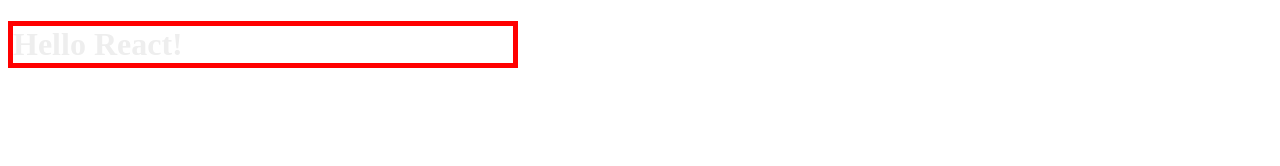
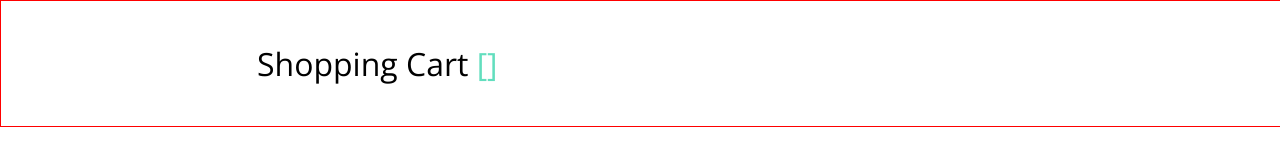
Before and after one commit to msmith9393/Ice-Cream-Cart, a React app: page / in a window 1280 px wide. Built offline with nearby package versions, Linux system fonts and the light colour scheme.

Commit message:
(feat) Add header for shopping cart

```diff
--- a/client/index.js
+++ b/client/index.js
@@ -1,9 +1,8 @@
 import React from 'react';
 import { render } from 'react-dom';
 import App from '../components/app.js';
-require('./../stylesheets/main.scss');
 
 render(
-  <App className="container" />,
+  <App />,
   document.getElementById('main-app')
 );
--- a/components/app.js
+++ b/components/app.js
@@ -1,12 +1,12 @@
-import React, { Component } from 'react'
-require('./../stylesheets/main.scss');
+import React, { Component } from 'react';
+import Header from './header.js';
 
 class App extends Component {
 
   render() {
     return (
       <div>
-        <h1 className="container">Hello React!</h1>
+        <Header />
       </div>
     )
   }
--- /dev/null
+++ b/components/header.js
@@ -0,0 +1,21 @@
+import React, { Component } from 'react';
+require('./../stylesheets/main.css');
+
+class Header extends Component {
+
+  render() {
+    return (
+      <div className="sc-header-container">
+        <div className="sc-title-container">
+          <h2 className="sc-title">Shopping Cart <span className="sc-bracket1">[</span>
+              <a href="#0">ice cream</a>
+            <span className="sc-bracket2">]</span>
+          </h2>
+        </div>
+      </div>
+    )
+  }
+
+}
+
+export default Header;
--- a/stylesheets/base/_all.scss
+++ b/stylesheets/base/_all.scss
@@ -1 +1,3 @@
 @import 'color';
+@import 'font';
+@import 'reset';
--- a/stylesheets/base/_color.scss
+++ b/stylesheets/base/_color.scss
@@ -1 +1,2 @@
 $color-grey: #EEE;
+$teal: #62DEBE;
--- /dev/null
+++ b/stylesheets/base/_font.scss
@@ -0,0 +1,2 @@
+@import url(https://fonts.googleapis.com/css?family=Open+Sans:400,300,700);
+$font-family: 'Open Sans', 'Arial', sans-serif;
--- /dev/null
+++ b/stylesheets/base/_reset.scss
@@ -0,0 +1,43 @@
+html, body, div, span, applet, object, iframe,
+h1, h2, h3, h4, h5, h6, p, blockquote, pre,
+a, abbr, acronym, address, big, cite, code,
+del, dfn, em, img, ins, kbd, q, s, samp,
+small, strike, strong, sub, sup, tt, var,
+b, u, i, center,
+dl, dt, dd, ol, ul, li,
+fieldset, form, label, legend,
+table, caption, tbody, tfoot, thead, tr, th, td,
+article, aside, canvas, details, embed,
+figure, figcaption, footer, header, hgroup,
+menu, nav, output, ruby, section, summary,
+time, mark, audio, video {
+	margin: 0;
+	padding: 0;
+	border: 0;
+	font-size: 100%;
+	font: inherit;
+	vertical-align: baseline;
+}
+/* HTML5 display-role reset for older browsers */
+article, aside, details, figcaption, figure,
+footer, header, hgroup, menu, nav, section {
+	display: block;
+}
+body {
+	line-height: 1;
+}
+ol, ul {
+	list-style: none;
+}
+blockquote, q {
+	quotes: none;
+}
+blockquote:before, blockquote:after,
+q:before, q:after {
+	content: '';
+	content: none;
+}
+table {
+	border-collapse: collapse;
+	border-spacing: 0;
+}
--- a/stylesheets/components/_header.scss
+++ b/stylesheets/components/_header.scss
@@ -1,5 +1,50 @@
-.container {
-  width: 500px;
-  border: 5px solid red;
-  color: $color-grey;
+.sc-header-container {
+  width: 100%;
+  height: 125px;
+  display: flex;
+  align-items: center;
+  border: 1px solid red;
+  .sc-title-container {
+    width: 60%;
+    margin: 0 auto;
+    .sc-title {
+      font-family: $font-family;
+      font-size: 2rem;
+      font-weight: 300;
+      position: relative;
+      .sc-bracket1 {
+        color: $teal;
+      }
+      .sc-bracket2 {
+        @extend .sc-bracket1;
+        background: #fff;
+        padding-right: 150px;
+        position: absolute;
+        left: 230px;
+        -webkit-transition: all .2s linear;
+        -moz-transition: all .2s linear;
+        -ms-transition: all .2s linear;
+        -o-transition: all .2s linear;
+        transition: all .2s linear;
+      }
+      &:hover .sc-bracket2 {
+        left: 360px;
+      }
+      a {
+        text-decoration: none;
+        font-size: 1.5rem;
+        letter-spacing: 1.5px;
+        color: black;
+        padding: 10px;
+        -webkit-transition: color .2s linear;
+        -moz-transition: color .2s linear;
+        -ms-transition: color .2s linear;
+        -o-transition: color .2s linear;
+        transition: color .2s linear;
+        &:hover {
+          color: $teal;
+        }
+      }
+    }
+  }
 }
--- a/webpack.config.js
+++ b/webpack.config.js
@@ -2,7 +2,7 @@
 var path = require('path');
 
 module.exports = {
-  devtool: 'source-map',
+  devtool: 'inline-source-map',
   entry: [
     'webpack-hot-middleware/client',
     './client/index.js'
@@ -25,7 +25,7 @@
       },
       {
         test: /\.scss$/,
-        loaders: ["style", "css?sourceMap", "sass?sourceMap"]
+        loaders: ["style", "css", "sass"]
       },
       { test: /\.css$/, loader: "style-loader!css-loader" }
     ]
```
Also changed, not shown: stylesheets/main.css, 2 other files.
